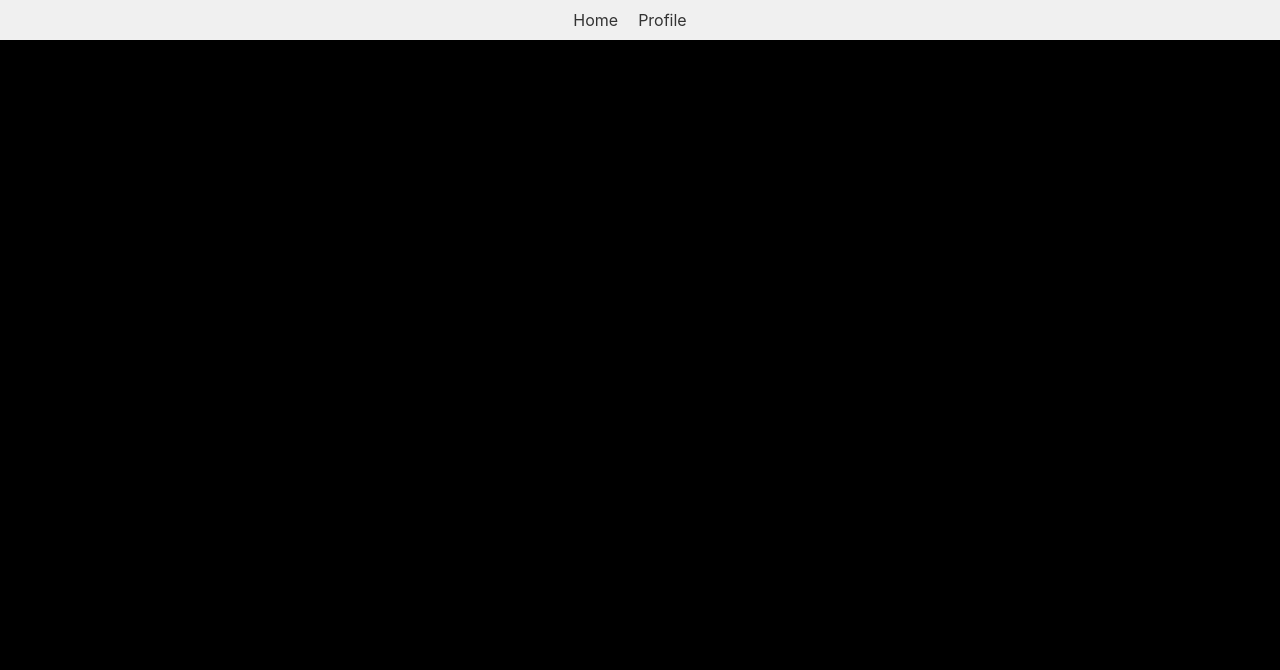
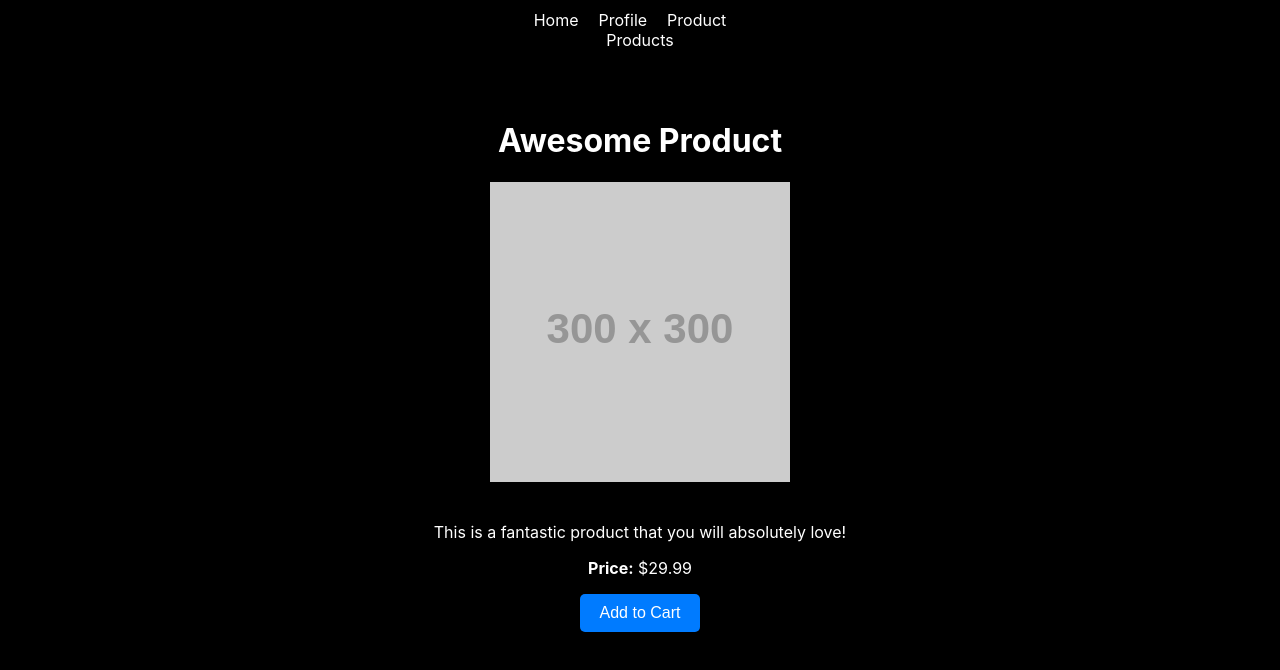
Before and after one commit to crostonj/techtwistweb, a React (Create React App) app: page /product/1 in a window 1280 px wide. Before the commit this address had no page. Shown: the top 670 px of the page. Built offline with nearby package versions, Linux system fonts and the light colour scheme.

Commit message:
Add product listing and detail pages with navigation updates

```diff
--- a/src/App.js
+++ b/src/App.js
@@ -3,6 +3,8 @@ import { BrowserRouter as Router, Routes, Route, Link } from "react-router-dom";
 import Navbar from "./components/Navbar";
 import HomePage from "./components/HomePage";
 import ProfilePage from "./components/ProfilePage";
+import ProductsList from "./components/ProductList"; // Import the ProductPage component
+import ProductPage from "./components/ProductPage";
 import "./App.css";
 
 function App() {
@@ -14,6 +16,8 @@ function App() {
           <Routes>
             <Route path="/" element={<HomePage />} />
             <Route path="/profile" element={<ProfilePage />} />
+            <Route path="/product/:id" element={<ProductPage />} />
+            <Route path="/products" element={<ProductsList />} /> {/* New route for products list */}
           </Routes>
         </div>
       </div>
--- a/src/components/Navbar.js
+++ b/src/components/Navbar.js
@@ -2,24 +2,52 @@ import React from "react";
 import { Link } from "react-router-dom";
 
 function Navbar() {
+  const navStyles = {
+    backgroundColor: "black",
+    color: "white",
+    padding: "10px 0",
+    textAlign: "center",
+  };
+
+  const ulStyles = {
+    listStyle: "none",
+    padding: 0,
+    margin: 0,
+  };
+
+  const liStyles = {
+    display: "inline",
+    marginRight: "20px",
+  };
+
+  const linkStyles = {
+    textDecoration: "none",
+    color: "white",
+  };
+
   return (
-    <nav
-      style={{
-        backgroundColor: "#f0f0f0",
-        padding: "10px 0",
-        textAlign: "center",
-      }}
-    >
-      <ul style={{ listStyle: "none", padding: 0, margin: 0 }}>
-        <li style={{ display: "inline", marginRight: "20px" }}>
-          <Link to="/" style={{ textDecoration: "none", color: "#333" }}>
+    <nav style={navStyles}>
+      <ul style={ulStyles}>
+        <li style={liStyles}>
+          <Link to="/" style={linkStyles}>
             Home
           </Link>
         </li>
-        <li style={{ display: "inline", marginRight: "20px" }}>
-          <Link to="/profile" style={{ textDecoration: "none", color: "#333" }}>
+        <li style={liStyles}>
+          <Link to="/profile" style={linkStyles}>
             Profile
           </Link>
+        </li>
+        <li style={liStyles}>
+          <Link to="/product/1" style={linkStyles}>
+            Product
+          </Link>
+        </li>
+        <li className="navbar-li">
+          <Link to="/products" style={linkStyles}>
+            Products
+          </Link>{" "}
+          {/* New link */}
         </li>
         {/* You can add more navigation links here */}
       </ul>
--- /dev/null
+++ b/src/components/ProductList.js
@@ -0,0 +1,62 @@
+import React, { useState, useEffect } from "react";
+
+function ProductsList() {
+  const [products, setProducts] = useState();
+  const [loading, setLoading] = useState(true);
+  const [error, setError] = useState(null);
+
+  useEffect(() => {
+    const fetchProducts = async () => {
+      try {
+        const response = await fetch("http://localhost:8080/get-all-products");
+        if (!response.ok) {
+          throw new Error(`HTTP error! status: ${response.status}`);
+        }
+        const data = await response.json();
+        setProducts(data);
+        setLoading(false);
+      } catch (error) {
+        setError(error);
+        setLoading(false);
+      }
+    };
+
+    fetchProducts();
+  }); // Empty dependency array means this effect runs once after the initial render
+
+  if (loading) {
+    return (
+      <p style={{ color: "white", textAlign: "center", padding: "20px" }}>
+        Loading products...
+      </p>
+    );
+  }
+
+  if (error) {
+    return (
+      <p style={{ color: "red", textAlign: "center", padding: "20px" }}>
+        Error loading products: {error.message}
+      </p>
+    );
+  }
+
+  return (
+    <div style={{ padding: "20px", color: "white" }}>
+      <h2>All Products</h2>
+      {products.length > 0 ? (
+        <ul>
+          {products.map((product) => (
+            <li key={product.id} style={{ marginBottom: "10px" }}>
+              <strong>{product.name}</strong> - ${product.price}
+              {/* You can display more product details here */}
+            </li>
+          ))}
+        </ul>
+      ) : (
+        <p>No products available.</p>
+      )}
+    </div>
+  );
+}
+
+export default ProductsList;
--- /dev/null
+++ b/src/components/ProductPage.js
@@ -0,0 +1,54 @@
+import React from "react";
+import { useParams } from 'react-router-dom';
+
+function ProductPage() {
+    const { id } = useParams();
+    console.log(id);
+
+
+  // Replace this with actual product data fetching or props
+  const product = {
+    id: 1,
+    name: "Awesome Product",
+    description: "This is a fantastic product that you will absolutely love!",
+    price: 29.99,
+    imageUrl: "https://via.placeholder.com/300", // Placeholder image URL
+  };
+
+  const productPageStyles = {
+    padding: "20px",
+    textAlign: "center",
+    color: "white", // Assuming you want white text
+  };
+
+  const imageStyles = {
+    maxWidth: "100%",
+    height: "auto",
+    marginBottom: "20px",
+  };
+
+  const buttonStyles = {
+    padding: "10px 20px",
+    backgroundColor: "#007bff", // Example button color
+    color: "white",
+    border: "none",
+    borderRadius: "5px",
+    cursor: "pointer",
+    fontSize: "16px",
+  };
+
+  return (
+    <div style={productPageStyles}>
+      <h1>{product.name}</h1>
+      <img src={product.imageUrl} alt={product.name} style={imageStyles} />
+      <p>{product.description}</p>
+      <p>
+        <strong>Price:</strong> ${product.price}
+      </p>
+      <button style={buttonStyles}>Add to Cart</button>
+      {/* You can add more product details or actions here */}
+    </div>
+  );
+}
+
+export default ProductPage;
```
